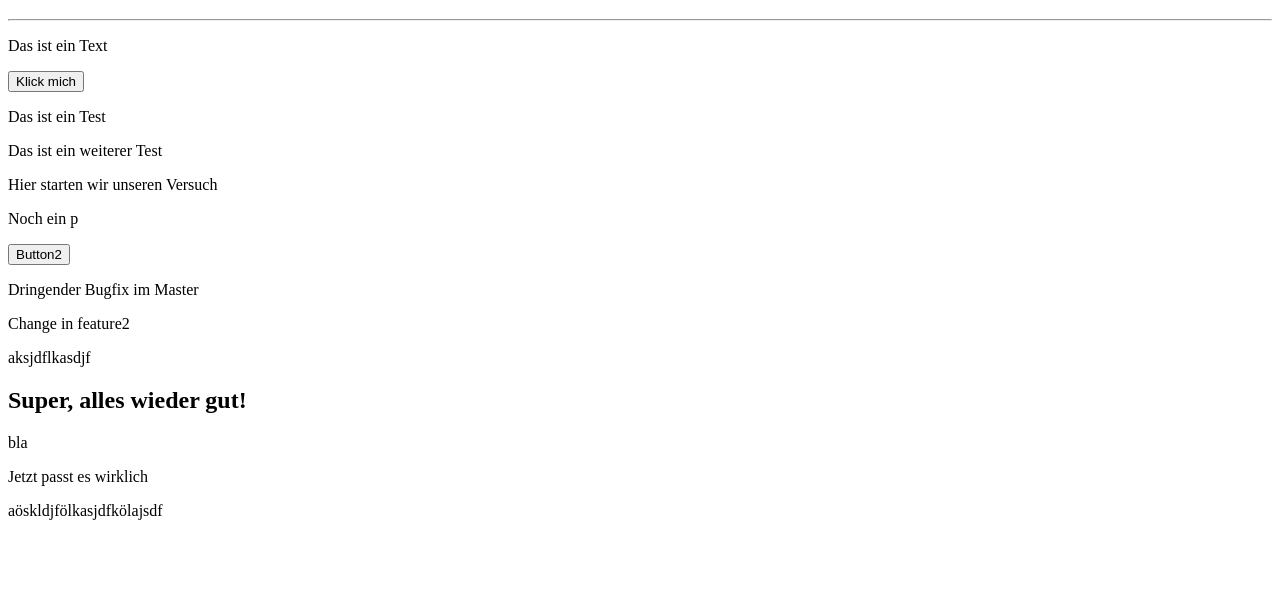
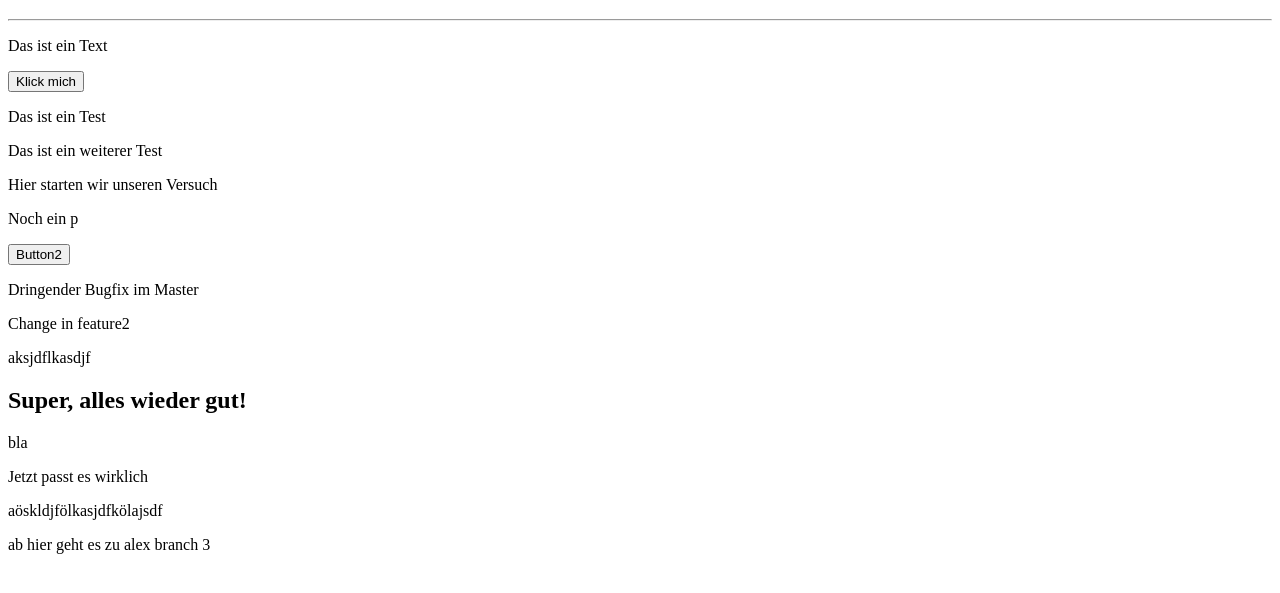
Before and after one commit to lehneralex/APMG22025, a plain HTML site: page index.html in a window 1280 px wide. Shown: the part 61-654 px from the top of the page. Drawn offline with Linux system fonts and the light colour scheme.

Commit message:
new branch alex

```diff
--- a/index.html
+++ b/index.html
@@ -24,5 +24,6 @@
 <p>bla</p>
 <p>Jetzt passt es wirklich</p>
 <p>aöskldjfölkasjdfkölajsdf</p>
+<p>ab hier geht es zu alex branch 3</p>
 </body>
 </html>
```
